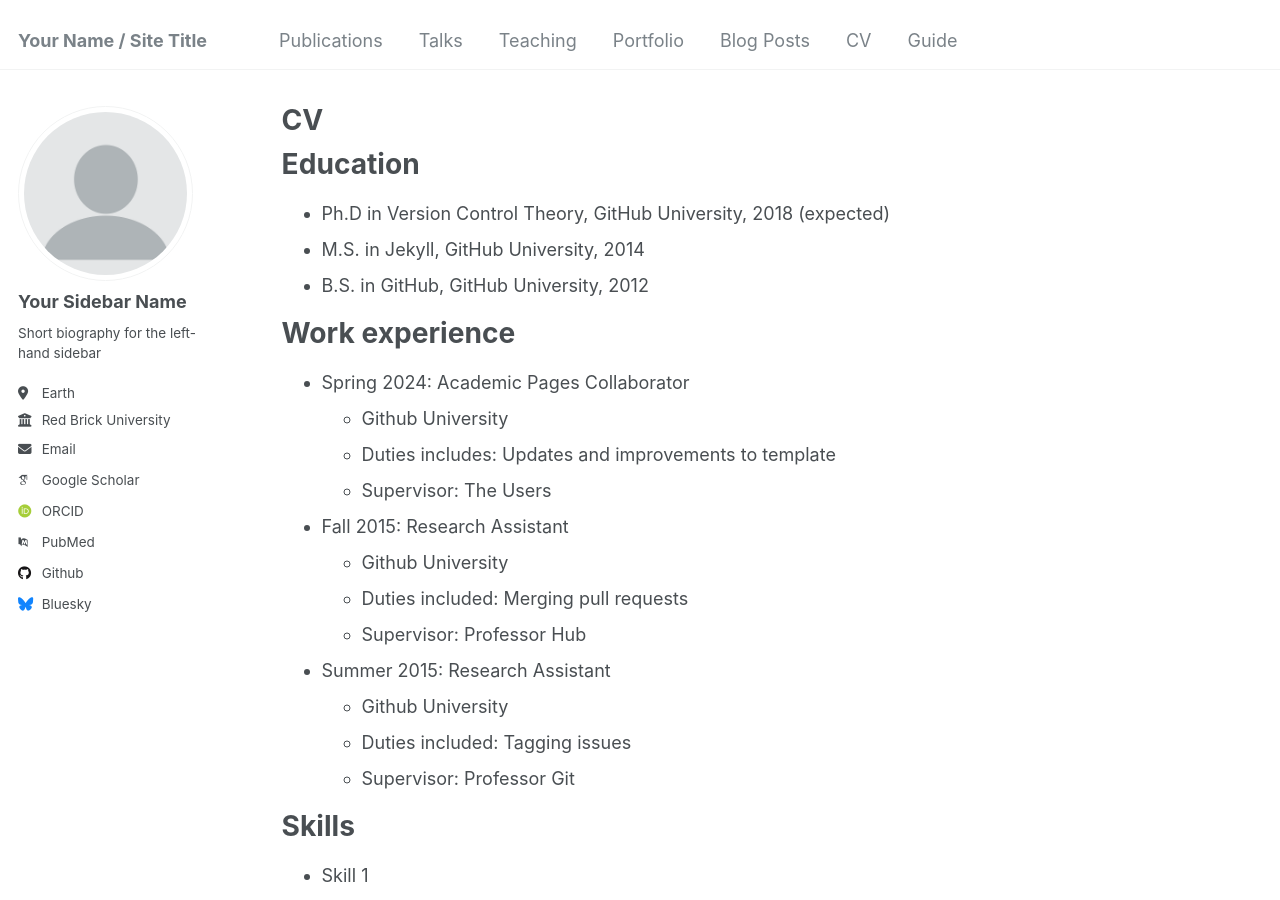
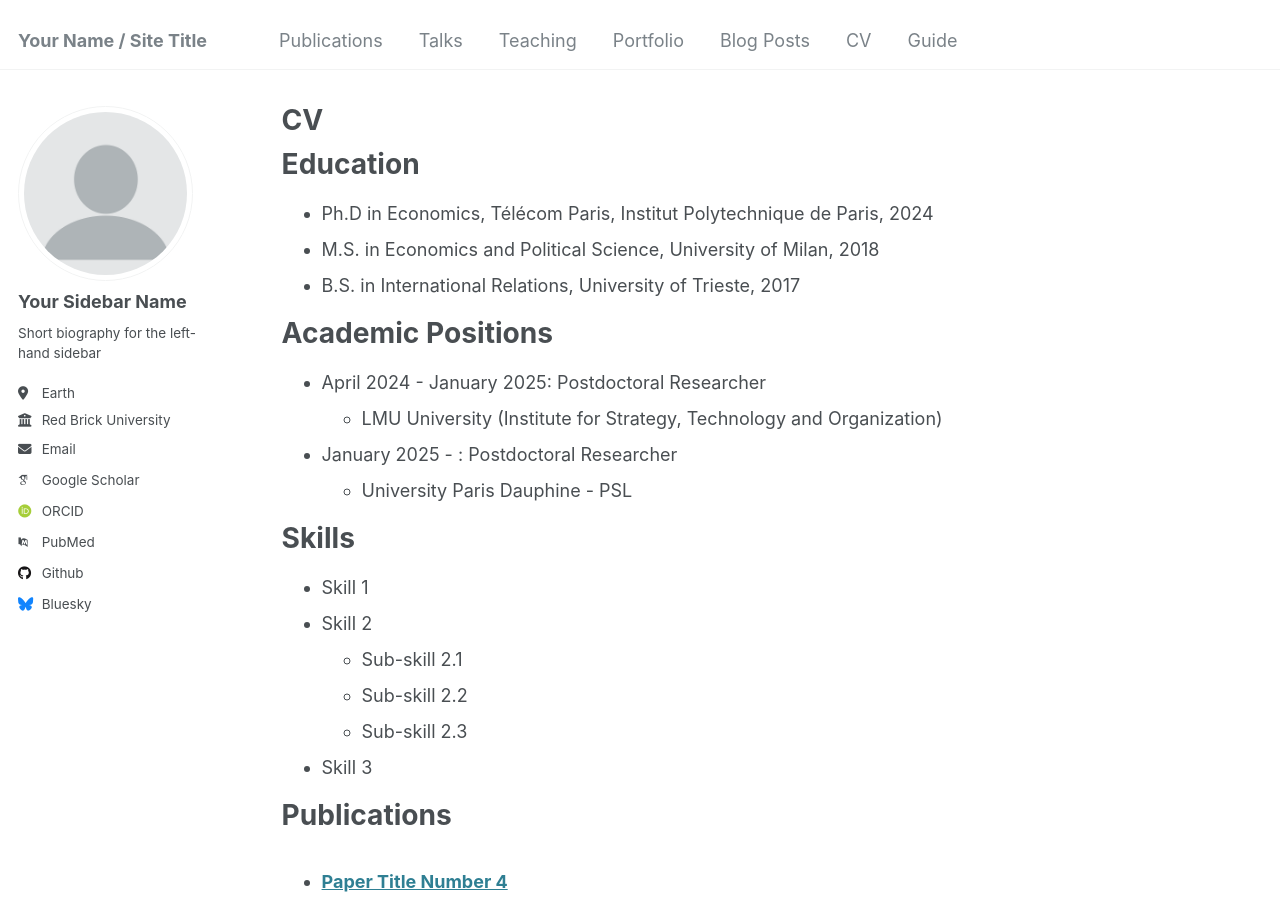
Before and after one commit to ChiaraBelletti/ChiaraBelletti.github.io, a Jekyll site: the page built from _pages/cv.md, in a window 1280 px wide and 900 px high. Built offline with Jekyll 4.4.1, drawn with Linux system fonts in a browser that asks for light colours; some web fonts are replaced.

Commit message:
Update cv.md

```diff
--- a/_pages/cv.md
+++ b/_pages/cv.md
@@ -11,26 +11,17 @@
 
 Education
 ======
-* Ph.D in Version Control Theory, GitHub University, 2018 (expected)
-* M.S. in Jekyll, GitHub University, 2014
-* B.S. in GitHub, GitHub University, 2012
+* Ph.D in Economics, Télécom Paris, Institut Polytechnique de Paris, 2024
+* M.S. in Economics and Political Science, University of Milan, 2018
+* B.S. in International Relations, University of Trieste, 2017
 
-Work experience
+Academic Positions
 ======
-* Spring 2024: Academic Pages Collaborator
-  * Github University
-  * Duties includes: Updates and improvements to template
-  * Supervisor: The Users
+* April 2024 - January 2025: Postdoctoral Researcher
+  * LMU University (Institute for Strategy, Technology and Organization)
 
-* Fall 2015: Research Assistant
-  * Github University
-  * Duties included: Merging pull requests
-  * Supervisor: Professor Hub
-
-* Summer 2015: Research Assistant
-  * Github University
-  * Duties included: Tagging issues
-  * Supervisor: Professor Git
+* January 2025 - : Postdoctoral Researcher
+  * University Paris Dauphine - PSL
 
 Skills
 ======
```
